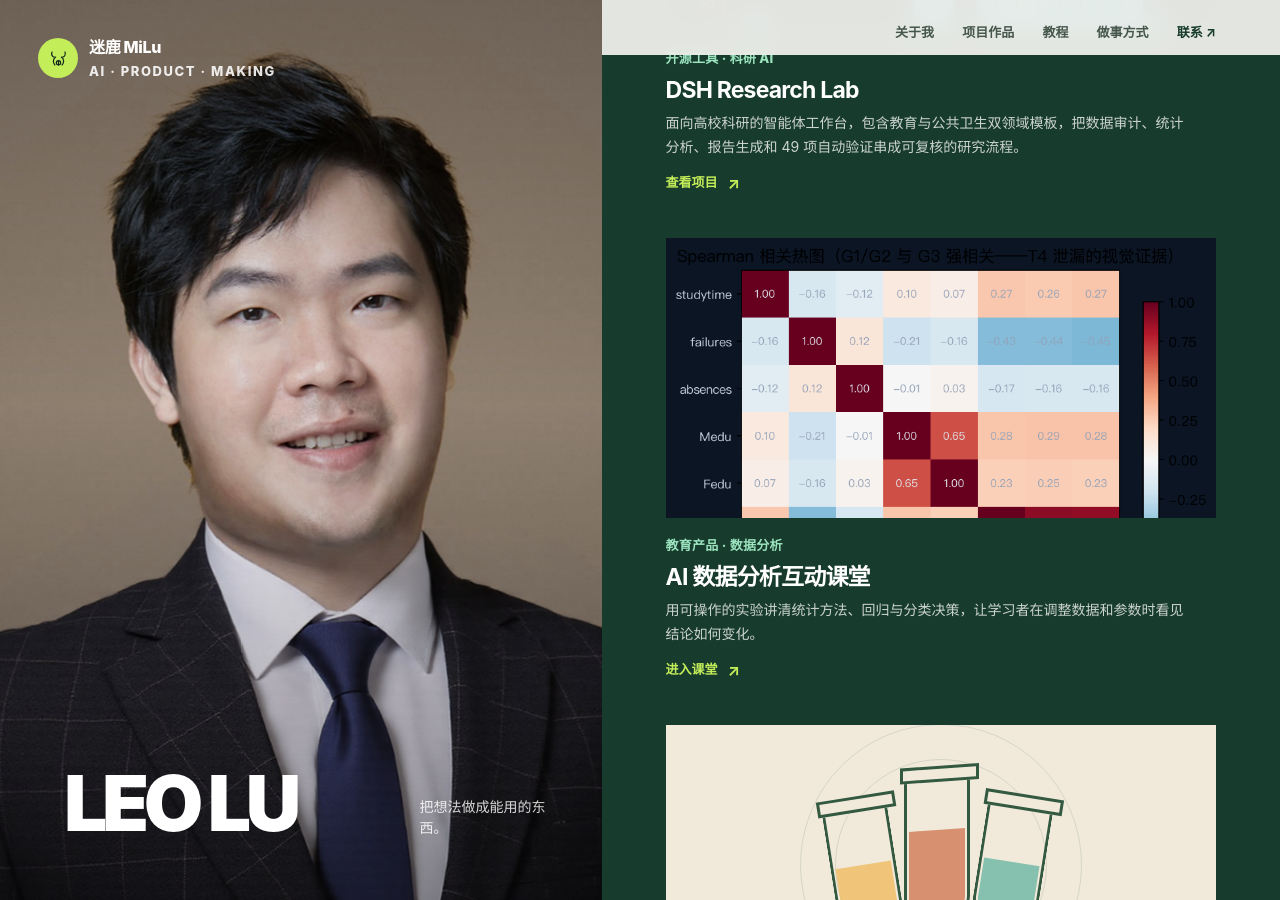
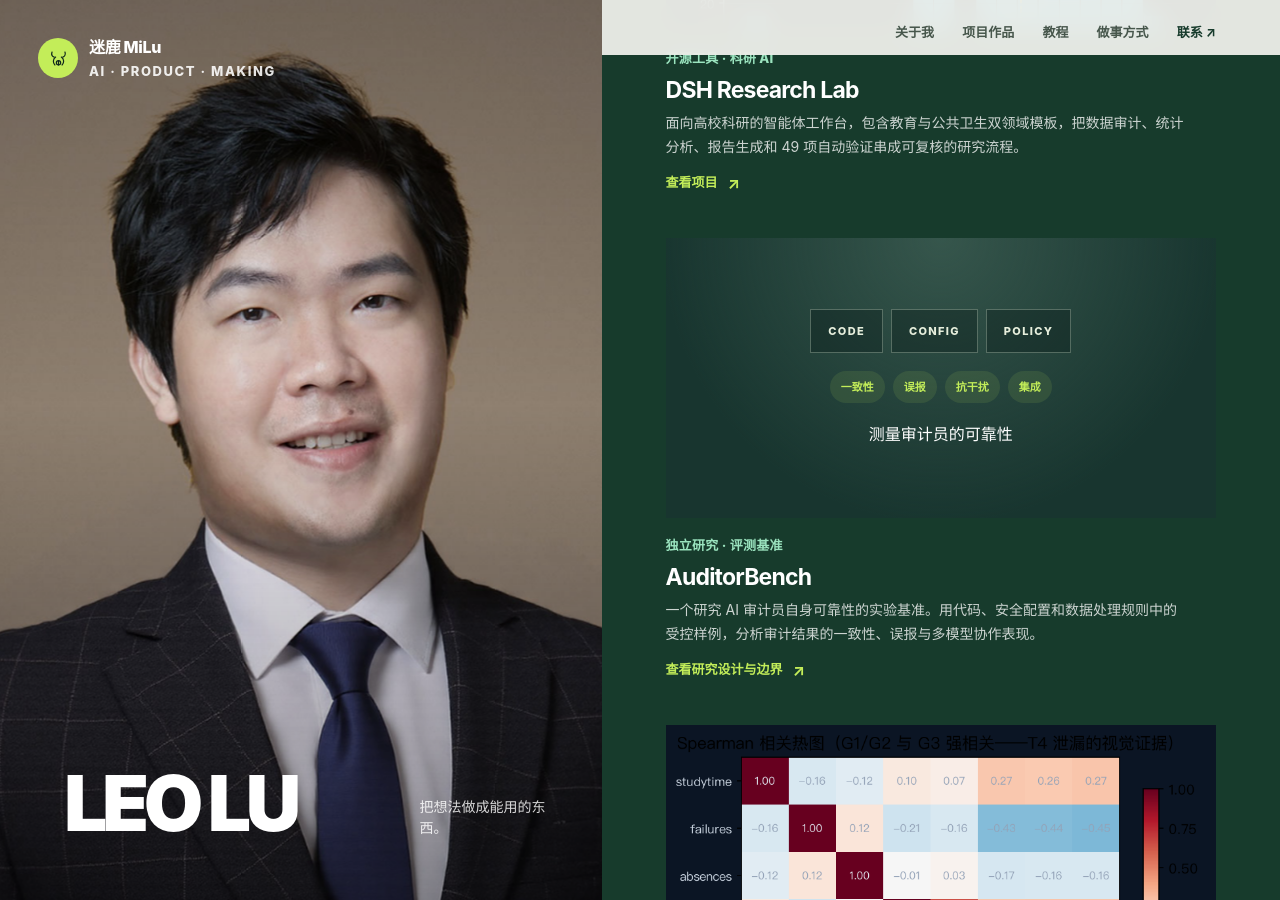
Before and after one commit to deerleo/deerleo.github.io, a Jekyll site: the page built from index.html, in a window 1280 px wide and 900 px high, scrolled down 1170 px. Built offline with Jekyll 4.4.1, drawn with Linux system fonts in a browser that asks for light colours.

Commit message:
新增 AuditorBench 项目展示

```diff
--- a/assets/css/milu.css
+++ b/assets/css/milu.css
@@ -80,6 +80,10 @@ body {
 .work-link b { font-size: 16px; transition: transform .2s ease; }
 .work-item:hover .work-link b { transform: translate(2px,-2px); }
 .visual-lab { isolation: isolate; background: #f1eadb; }
+.visual-auditorbench { align-content: center; gap: 18px; padding: 24px; background: radial-gradient(ellipse at 50% 0, #36564c, transparent 72%), #18352f; }
+.audit-domains, .audit-metrics { display: flex; justify-content: center; flex-wrap: wrap; gap: 8px; }
+.audit-domains span { padding: 12px 17px; border: 1px solid rgba(223,238,216,.3); color: #e6eedc; background: rgba(9,27,24,.38); font-size: 11px; font-weight: 850; letter-spacing: .12em; }
+.audit-metrics i { padding: 7px 11px; border-radius: 999px; color: #c3ed59; background: rgba(195,237,89,.1); font-size: 11px; font-style: normal; font-weight: 750; }
 .visual-lab::before, .visual-lab::after { position: absolute; z-index: -1; content: ""; width: 210px; height: 210px; border: 1px solid rgba(23,59,44,.12); border-radius: 50%; }
 .visual-lab::after { width: 280px; height: 280px; }
 .beaker { position: absolute; top: 51px; width: 66px; height: 118px; border: 3px solid #345941; border-top: 0; border-radius: 0 0 19px 19px; transform: skewY(-4deg); }
--- a/index.html
+++ b/index.html
@@ -53,6 +53,18 @@ css: milu
           <h3>DSH Research Lab</h3>
           <p>面向高校科研的智能体工作台，包含教育与公共卫生双领域模板，把数据审计、统计分析、报告生成和 49 项自动验证串成可复核的研究流程。</p>
           <span class="work-link">查看项目 <b aria-hidden="true">↗</b></span>
+        </a>
+
+        <a class="work-item" href="{{ '/project/auditorbench/' | relative_url }}">
+          <div class="work-visual visual-auditorbench" role="img" aria-label="AuditorBench 评估三个领域和四类审计可靠性指标的示意图">
+            <div class="audit-domains"><span>CODE</span><span>CONFIG</span><span>POLICY</span></div>
+            <div class="audit-metrics"><i>一致性</i><i>误报</i><i>抗干扰</i><i>集成</i></div>
+            <span class="visual-note">测量审计员的可靠性</span>
+          </div>
+          <div class="work-meta"><span>独立研究 · 评测基准</span></div>
+          <h3>AuditorBench</h3>
+          <p>一个研究 AI 审计员自身可靠性的实验基准。用代码、安全配置和数据处理规则中的受控样例，分析审计结果的一致性、误报与多模型协作表现。</p>
+          <span class="work-link">查看研究设计与边界 <b aria-hidden="true">↗</b></span>
         </a>
 
         <a class="work-item" href="{{ '/course/ai-data-analyse/' | relative_url }}">
```
Also changed, not shown: _data/milu.yml (+12 -15 lines), project/auditorbench/index.html (added, +35 -0 lines).
